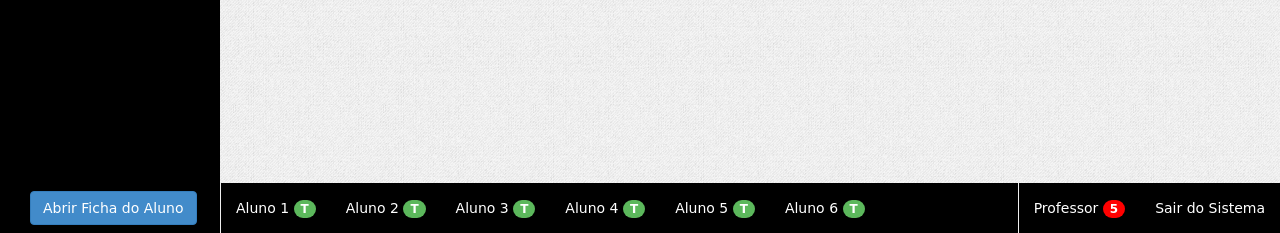
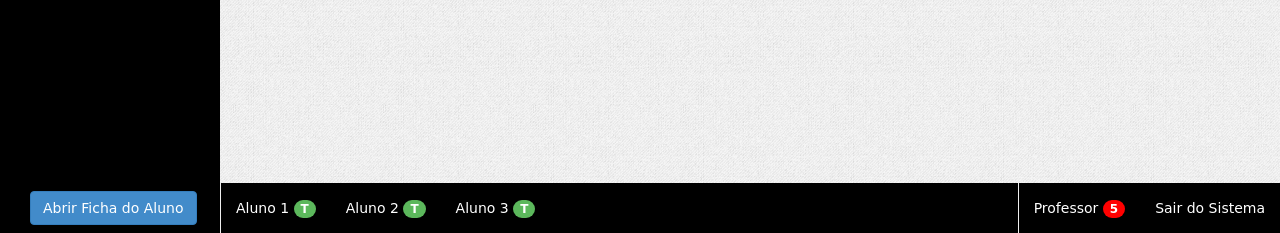
Before and after one commit to sistemavitta/projeto-vitta, a Django app: page /admin-home/ in a window 1280 px wide. Shown: the part 567-800 px from the top of the page. Run offline with Django 3.2, Linux system fonts and the light colour scheme; parts of the project's set-up code (start-up, migrations or seed data) failed here and were passed over; some libraries are stand-ins or nearby versions; some web fonts are replaced.

Commit message:
@T101, Atualização do heroku

```diff
--- a/Vitta/settings_local.py
+++ b/Vitta/settings_local.py
@@ -1,4 +1,4 @@
-
+'''
 
 DEBUG = True
 TEMPLATE_DEBUG = DEBUG
@@ -13,3 +13,4 @@ DATABASES = {
         'PORT': '',                      # Set to empty string for default. Not used with sqlite3.
     }
 }
+'''
--- a/administration/templates/administration/admin-home.html
+++ b/administration/templates/administration/admin-home.html
@@ -84,15 +84,7 @@
                         <li>
                             <a href="#">Aluno 3 <span class="badge admin-badge-assets">T</span></a>
                         </li>
-                        <li>
-                            <a href="#">Aluno 4 <span class="badge admin-badge-assets">T</span></a>
-                        </li>
-                        <li>
-                            <a href="#">Aluno 5 <span class="badge admin-badge-assets">T</span></a>
-                        </li>
-                        <li>
-                            <a href="#">Aluno 6 <span class="badge admin-badge-assets">T</span></a>
-                        </li>
+
                     </ul> <!-- /.navbar-assets -->
                     <ul class="nav navbar-nav navbar-right admin-navbar-logout"> <!-- navbar-logout -->
                         <li>
```
